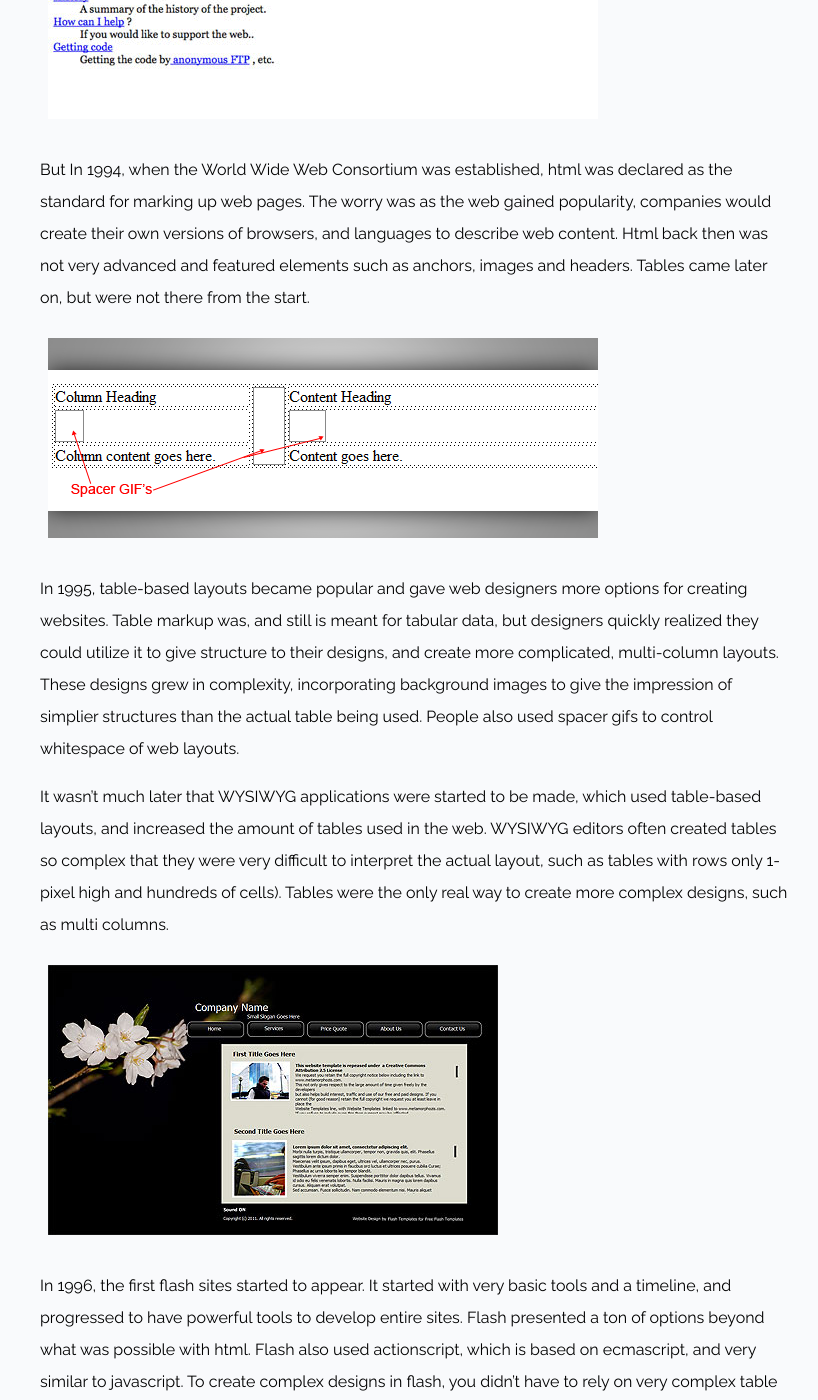
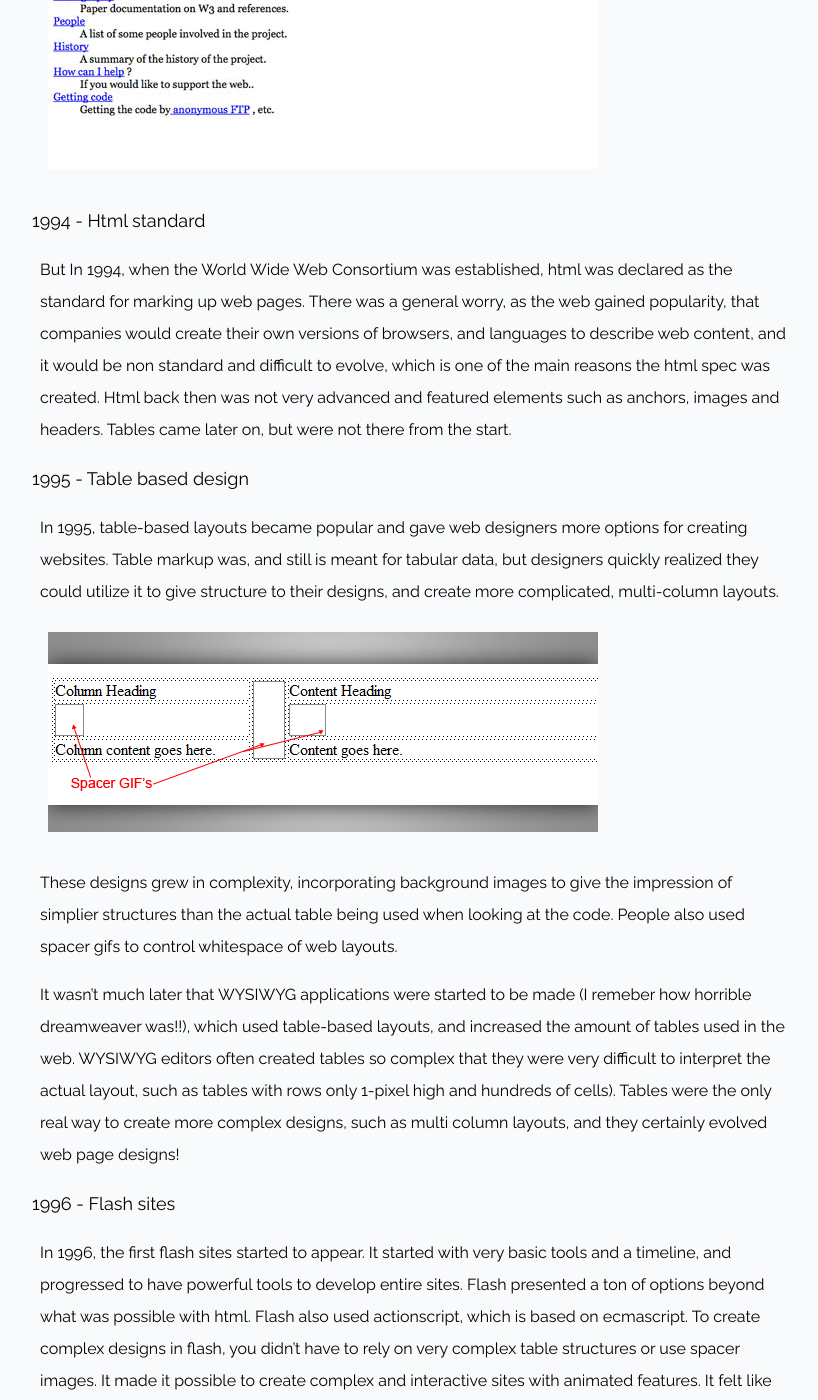
Before and after one commit to androidwiltron/craiggoddenpayne.github.io, a Jekyll site: the page built from _posts/2018-3-4-history-of-layouts.md, in a window 1280 px wide and 1400 px high, scrolled down 1127 px. Shown: the whole window, without its empty margins (224-1042 px from the left). Built offline with Jekyll 4.4.1, drawn with Linux system fonts in a browser that asks for light colours; comment, search, counter and statistics services are not loaded; a style sheet for code colours, icons or effects is not loaded; some of the changed text lies outside the part shown.

Commit message:
Improvements to the post

```diff
--- a/_posts/2018-3-4-history-of-layouts.md
+++ b/_posts/2018-3-4-history-of-layouts.md
@@ -5,40 +5,61 @@ image: /assets/img/history-of-web-design/cover.PNG
 readtime: 15 minutes
 ---
 
-Back in August 1991, the first website was a simple text-based page with a few links. It had a dozen or so links, and simply served to tell people what the World Wide Web was all about. Pages that followed were very similar, and were entirely text based, and featured single column designs. A basic version of html was born, but was not very widely used.
+### 1991 - The first website
+
+Back in August 1991, the first website was a simple text-based page with a few links. The first ever webpage served only to tell people what the World Wide Web was all about. Web pages that followed after this were very similar, and were entirely text based, with links to other pages and always featured single column designs. A basic version of html was born, but was not very widely used.
 
 ![First Web Page](/assets/img/history-of-web-design/firstpage.png)
 
-But In 1994, when the World Wide Web Consortium was established, html was declared as the standard for marking up web pages. The worry was as the web gained popularity, companies would create their own versions of browsers, and languages to describe web content. Html back then was not very advanced and featured elements such as anchors, images and headers. Tables came later on, but were not there from the start.
+### 1994 - Html standard
+
+But In 1994, when the World Wide Web Consortium was established, html was declared as the standard for marking up web pages. There was a general worry, as the web gained popularity, that companies would create their own versions of browsers, and languages to describe web content, and it would be non standard and difficult to evolve, which is one of the main reasons the html spec was created. Html back then was not very advanced and featured elements such as anchors, images and headers. Tables came later on, but were not there from the start.
+
+### 1995 - Table based design
+
+In 1995, table-based layouts became popular and gave web designers more options for creating websites. Table markup was, and still is meant for tabular data, but designers quickly realized they could utilize it to give structure to their designs, and create more complicated, multi-column layouts.
 
 ![Table Design](/assets/img/history-of-web-design/table-design.png)
 
-In 1995, table-based layouts became popular and gave web designers more options for creating websites. Table markup was, and still is meant for tabular data, but designers quickly realized they could utilize it to give structure to their designs, and create more complicated, multi-column layouts. These designs grew in complexity, incorporating background images to give the impression of simplier structures than the actual table being used. People also used spacer gifs to control whitespace of web layouts.
+These designs grew in complexity, incorporating background images to give the impression of simplier structures than the actual table being used when looking at the code. People also used spacer gifs to control whitespace of web layouts.
 
-It wasn't much later that WYSIWYG applications were started to be made, which used table-based layouts, and increased the amount of tables used in the web. WYSIWYG editors often created tables so complex that they were very difficult to interpret the actual layout, such as tables with rows only 1-pixel high and hundreds of cells).  Tables were the only real way to create more complex designs, such as multi columns.
+It wasn't much later that WYSIWYG applications were started to be made (I remeber how horrible dreamweaver was!!), which used table-based layouts, and increased the amount of tables used in the web. WYSIWYG editors often created tables so complex that they were very difficult to interpret the actual layout, such as tables with rows only 1-pixel high and hundreds of cells). Tables were the only real way to create more complex designs, such as multi column layouts, and they certainly evolved web page designs!
+
+### 1996 - Flash sites
+
+In 1996, the first flash sites started to appear. It started with very basic tools and a timeline, and progressed to have powerful tools to develop entire sites. Flash presented a ton of options beyond what was possible with html. Flash also used actionscript, which is based on ecmascript. To create complex designs in flash, you didn't have to rely on very complex table structures or use spacer images. It made it possible to create complex and interactive sites with animated features. It felt like there was a massive jump at this point, because the change was so drastic!
 
 ![Flash Web Page](/assets/img/history-of-web-design/flash.jpg)
 
-In 1996, the first flash sites started to appear. It started with very basic tools and a timeline, and progressed to have powerful tools to develop entire sites. Flash presented a ton of options beyond what was possible with html. Flash also used actionscript, which is based on ecmascript, and very similar to javascript. To create complex designs in flash, you didn't have to rely on very complex table structures or use spacer images. It made it possible to create complex and interactive sites with animated features.
+### 1999 - Dynamic html
+
+Towards the end of the 90s, came the popularisation of dhtml techniques. This consisted of several web technologies such as JavaScript and server-side scripting such as classic asp and php. During this time interactive web pages started to appear, that allow users to not only read static content, but also to interact with web content.
 
 ![DHTML](/assets/img/history-of-web-design/dhtml.png)
 
-Towards the end of the 90s, came the popularisation of dhtml techniques. This consisted of several web technologies such as JavaScript and server-side scripting. During this time interactive web pages started to appear, that allow users to not only read static content, but also to interact with web content.
+### 2000 - Css starts to take off
 
-In the early 2000s, css designs started gaining popularity. While css had been available long before then, there was limited support for it in major browsers and many designers were unfamiliar with it. There were many benefits of using css based designs over table-based or Flash designs. The first being it separates design elements from content, which ultimately meant that there would be greater distinction from the visual aspect of a web layout and its content. Css was, and still is the best practice for laying out a web page, where table-based layouts are not.
+In the early 2000s, css designs started gaining popularity. While css had been available long before then, there was limited support for it in major browsers and many designers were unfamiliar with it. There were many benefits of using css based designs over table-based or flash designs. The first being it separates design elements from content, which ultimately meant that there would be greater distinction from the visual aspect of a web layout and its content. Css was, and still is the best practice for laying out a web page, where table-based layouts are not.
+
+Using css reduced markup clutter, and made for cleaner code in web layouts. Css also makes it easier to maintain sites because the content and design elements are separated. You can change the entire look of a css-based site without ever having to touch the content. Document sizes of CSS designs are generally smaller than the alternatives, which translated to an improvement in page response times. This is also helped by the fact that css is cached by the user’s browser so that subsequent page views would be faster-loading.
 
 ![Early Css](/assets/img/history-of-web-design/earlycss.jpg)
 
-Using css reduced markup clutter, and made for cleaner and semantic web layouts. css also makes it easier to maintain sites because the content and design elements are separated. You can change the entire look of a css-based site without ever having to touch the content. Document sizes of CSS designs are generally smaller than the alternatives, which translated to an improvement in page response times. This is also helped by the fact that css is cached by the user’s browser so that subsequent page views would be faster-loading.
+#### 2007 - Popularity of mobile phones
 
-As mobile phones accessing websites became more popular, in 2007 there was a rise in using grids and frameworks because all the different layouts for different devices caused content-parity problems. Speed was also an issue, as loading a lot of content uses up a lot of mobile internet data. The first step was an idea of column grids. The outcome was the 960 grid system, and the 12-column division. Bootstrap seemed to win the battle of the frameworks, but the downside was that web page designs often looked the same, or very similar.
+As mobile phones accessing websites became more popular, in 2007 there was a rise in using grids and frameworks because all the different layouts for different devices caused content-parity problems. Speed was also an issue, as loading a lot of content uses up a lot of mobile internet data. The first step was an idea of column grids. The outcome was the 960 grid system, and the 12-column division. Bootstrap seemed to win the battle of the frameworks, but the downside was that web page designs often looked the same, or very similar. Suddenly building a layout for a page became much simpler!
+
+
+### 2010 - Birth of responsive design
+
+Towards 2010, a movement happened that challenged the existing approach, by using the same content, but different layouts for the design. This was called responsive web design. The main benefit here is the content parity, meaning that it's the same website that works everywhere, on all devices, with a similar look and feel. Frameworks evolved and started to be able to specify the layout at different view ports (col-4-medium etc.). Media queries also helped to hide and show various parts of a page or chnge the way it looks on a mobile, tablet and desktop.
 
 ![Responsive Design](/assets/img/history-of-web-design/responsive.jpg)
 
-Towards 2010, a movement happened that challenged the existing approach, by using the same content, but different layouts for the design. This was called responsive web design. The main benefit here is the content parity, meaning that it's the same website that works everywhere, on all devices, with a similar look and feel.
+### Now - Present and future
 
-Not much has changed in the last few years, apart from the way we do things in css. New units exist, like vh, vw (viewport height and width), which allow much greater flexibility to position elements. Flexbox is another concept which is part of CSS, and it allows you to create layouts and modify them with a single property instead of writing lots of code and hopefully soon the css built in grid system will take off!
+Although not much has changed in the last few years, new units exist, like vh, vw (viewport height and width), which allow much greater flexibility to position elements. Flexbox is another concept which is part of CSS, and it allows you to create layouts and modify them with a single property instead of writing lots of code and hopefully soon the css built in grid system will become more widely used, and revolutionise the way we create layouts overall!
+
+One other thing to mention is the introduction of web components. Web components are a set of elements bundled together, and introduce an easier workflow, where elements become building blocks that can be reused and updated separately. A good example of this, is react. Web components usually have custom elements, work with a shadow dom, use html templates, rather than combining design and functionality, and imports which allow components to be easily seperated
 
 ![React](/assets/img/history-of-web-design/react.png)
-
-One other thing to mention is the introduction of web components. Web components are a set of elements bundled together, and introduce an easier workflow, where elements become building blocks that can be reused and updated separately. A good example of this, is react. Web components usually have custom elements, work with a shadow dom, use html templates, rather than combining design and functionality, and imports which allow components to be easily seperated
```
